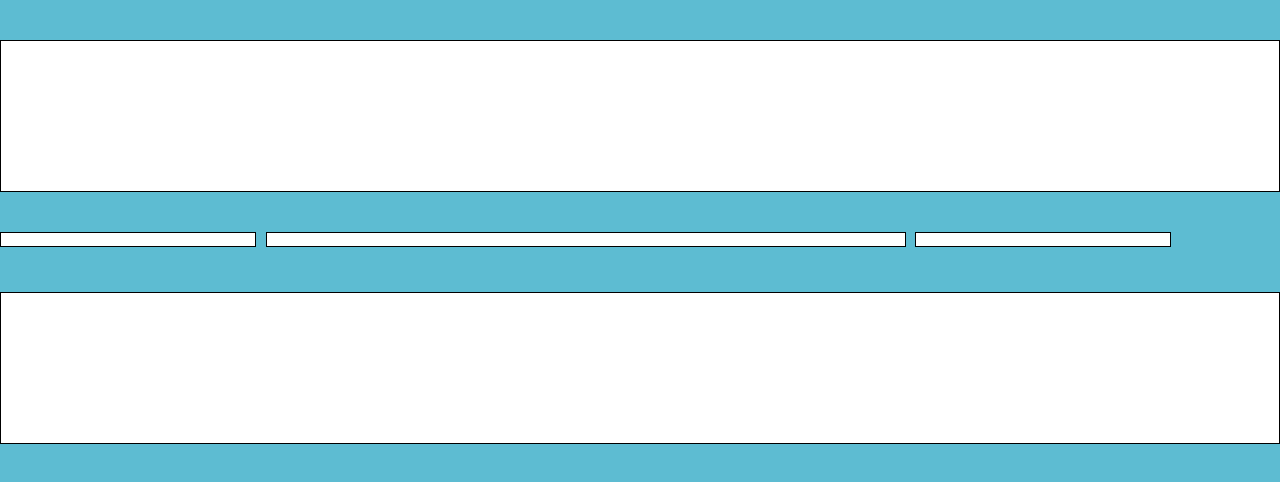
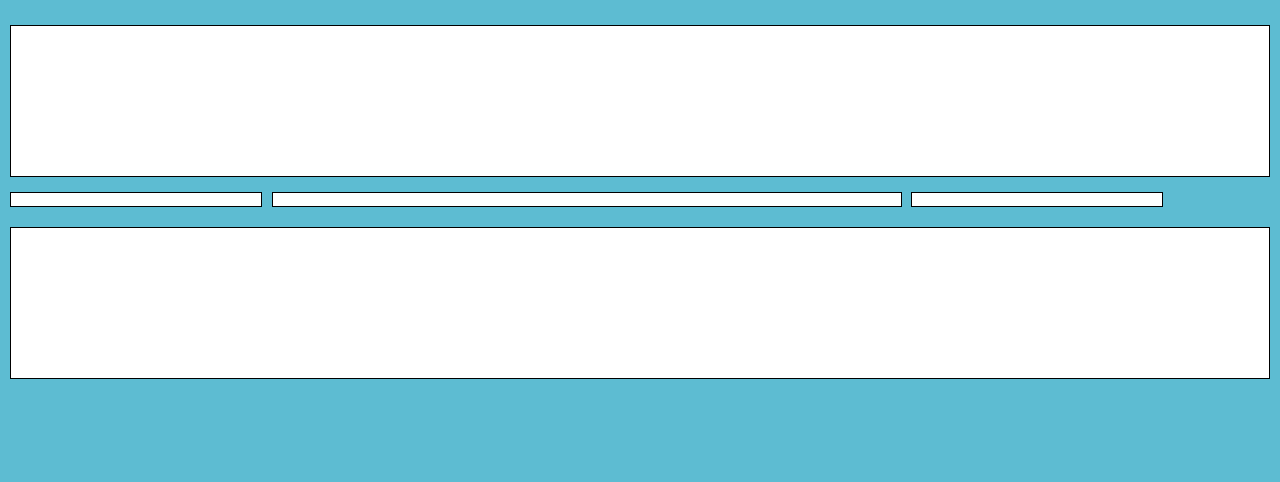
Before and after one commit to marietrull/css-layout-2, a plain HTML site: page index.html in a window 1280 px wide. Drawn offline with Linux system fonts and the light colour scheme.

Commit message:
Updated HTML Margins

```diff
--- a/css/style.css
+++ b/css/style.css
@@ -1,6 +1,6 @@
 html {
-	margin: 0;
-	padding: 0;
+	margin: 5px;
+	padding: 5px;
 }
 
 body{
@@ -17,8 +17,8 @@ body * {
 
 header, footer {
 	height: 150px;
-	margin-top: 40px;
-	margin-bottom: 40px;
+	margin-top: 15px;
+	margin-bottom: 15px;
 	margin-left: auto;
 	margin-right: auto;
 }
```
